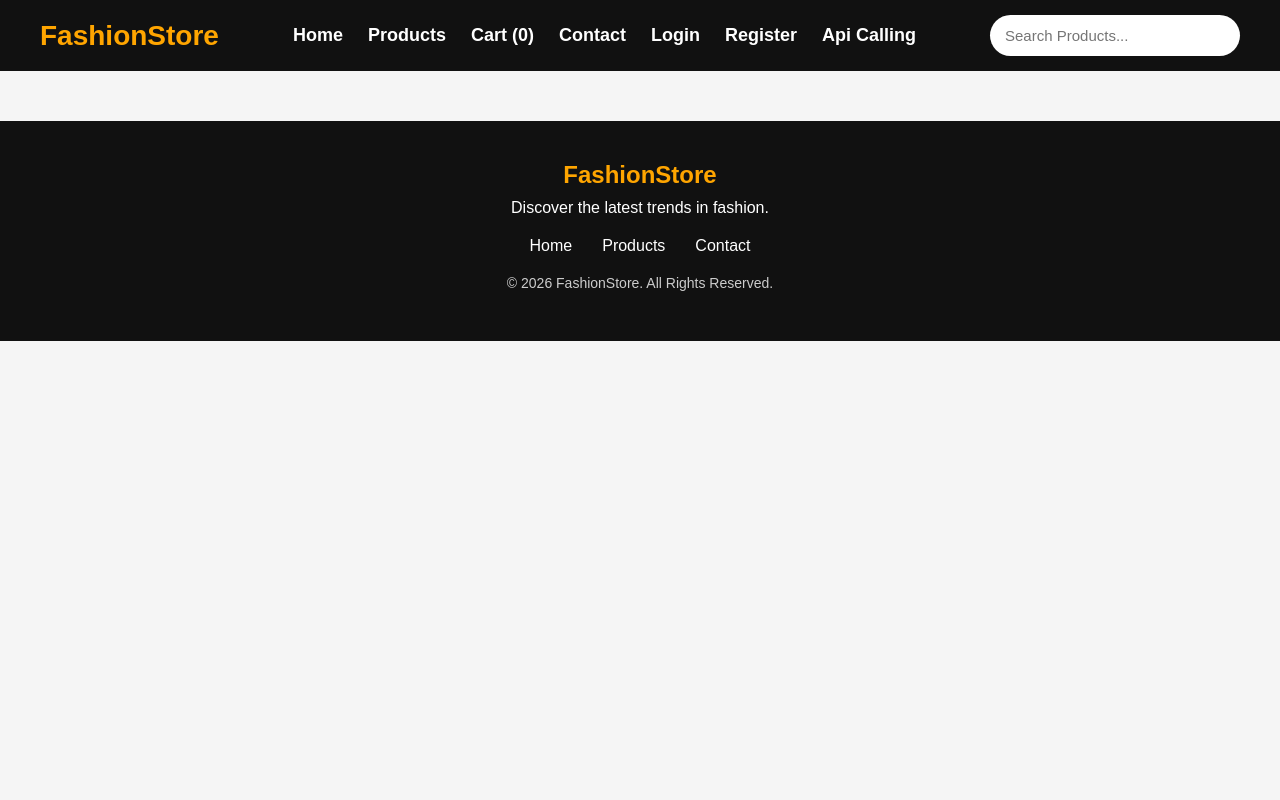
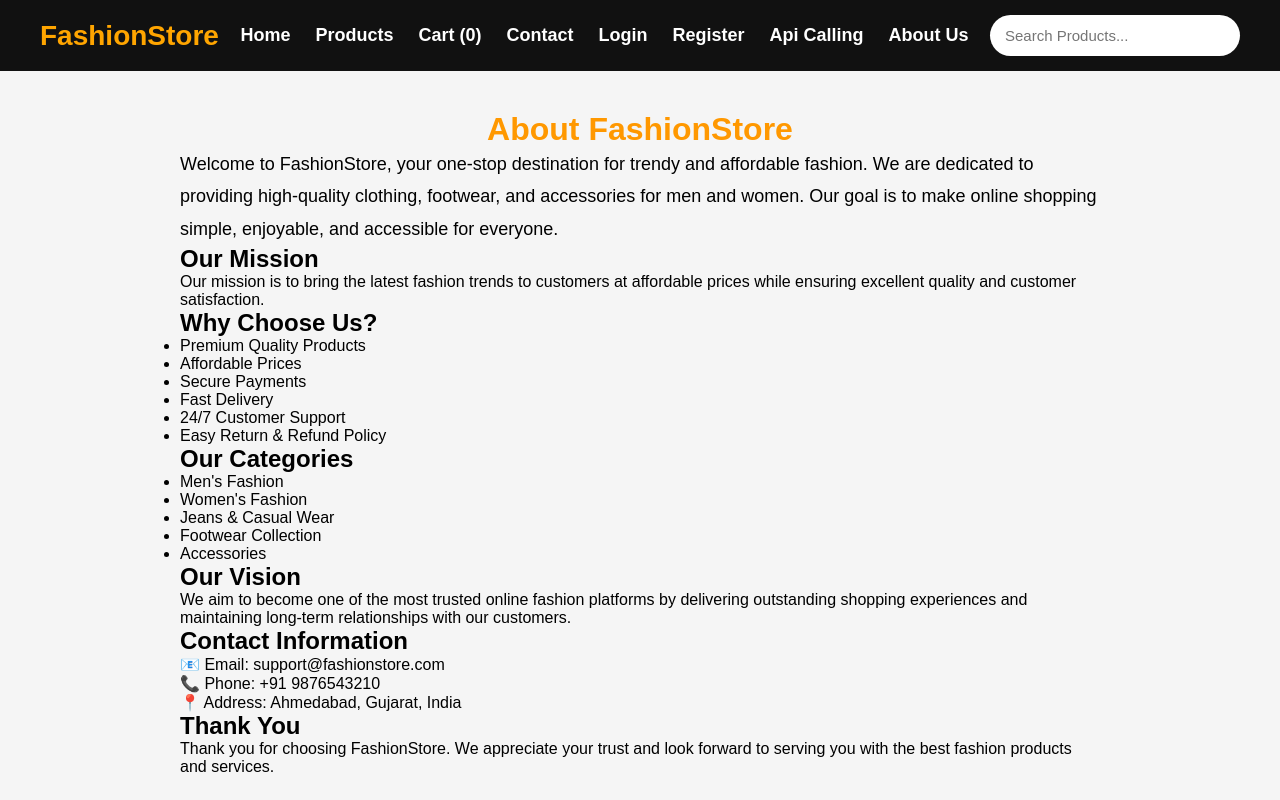
Before and after one commit to smit59349-h/240203100054-model-1, a React (Create React App) app: page /about in a window 1280 px wide. Shown: the top 800 px of the page. Built offline with nearby package versions, Linux system fonts and the light colour scheme.

Commit message:
Add About Us Page

```diff
--- a/src/App.js
+++ b/src/App.js
@@ -37,6 +37,7 @@ import Footer from "./components/Footer";
 import Login from "./pages/Login";
 import Register from "./pages/Register";
 import Buy from "./pages/Buy";
+import About from "./pages/About";
 
 function App() {
   const [cart, setCart] = useState([]);
@@ -69,6 +70,7 @@ function App() {
         />
         <Route path="/contact" element={<Contact />} />
         <Route path="/buy" element={<Buy />} />
+        <Route path="/about" element={<About />} />
       </Routes>
       <Footer />
     </BrowserRouter>
--- a/src/components/Navbar.js
+++ b/src/components/Navbar.js
@@ -18,6 +18,7 @@ function Navbar({ cartCount }) {
         <Link to="/login">Login</Link>
         <Link to="/register">Register</Link>
         <Link to="/apicalling">Api Calling</Link>
+        <Link to="/about">About Us</Link>
       </div>
 
       <input
--- /dev/null
+++ b/src/pages/About.js
@@ -0,0 +1,62 @@
+function About() {
+  return (
+    <div style={{ padding: "40px", maxWidth: "1000px", margin: "auto" }}>
+      <h1 style={{ textAlign: "center", color: "#ff9800" }}>
+        About FashionStore
+      </h1>
+
+      <p style={{ fontSize: "18px", lineHeight: "1.8" }}>
+        Welcome to FashionStore, your one-stop destination for trendy and
+        affordable fashion. We are dedicated to providing high-quality clothing,
+        footwear, and accessories for men and women. Our goal is to make online
+        shopping simple, enjoyable, and accessible for everyone.
+      </p>
+
+      <h2>Our Mission</h2>
+      <p>
+        Our mission is to bring the latest fashion trends to customers at
+        affordable prices while ensuring excellent quality and customer
+        satisfaction.
+      </p>
+
+      <h2>Why Choose Us?</h2>
+      <ul>
+        <li> Premium Quality Products</li>
+        <li> Affordable Prices</li>
+        <li> Secure Payments</li>
+        <li> Fast Delivery</li>
+        <li> 24/7 Customer Support</li>
+        <li> Easy Return & Refund Policy</li>
+      </ul>
+
+      <h2>Our Categories</h2>
+      <ul>
+        <li> Men's Fashion</li>
+        <li> Women's Fashion</li>
+        <li> Jeans & Casual Wear</li>
+        <li> Footwear Collection</li>
+        <li> Accessories</li>
+      </ul>
+
+      <h2>Our Vision</h2>
+      <p>
+        We aim to become one of the most trusted online fashion platforms by
+        delivering outstanding shopping experiences and maintaining long-term
+        relationships with our customers.
+      </p>
+
+      <h2>Contact Information</h2>
+      <p>📧 Email: support@fashionstore.com</p>
+      <p>📞 Phone: +91 9876543210</p>
+      <p>📍 Address: Ahmedabad, Gujarat, India</p>
+
+      <h2>Thank You</h2>
+      <p>
+        Thank you for choosing FashionStore. We appreciate your trust and look
+        forward to serving you with the best fashion products and services.
+      </p>
+    </div>
+  );
+}
+
+export default About;
```
